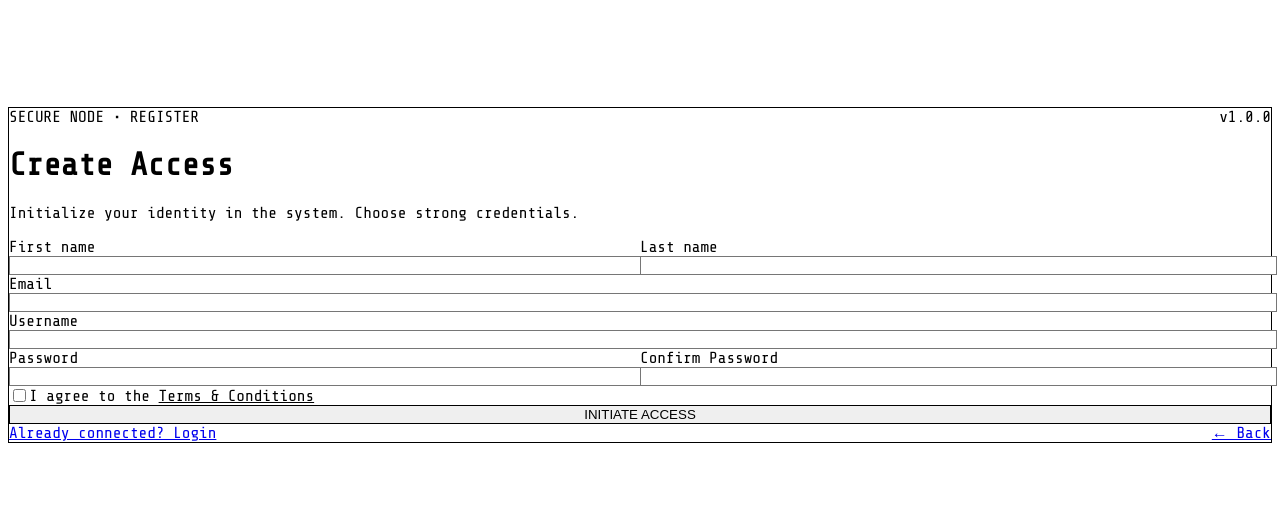
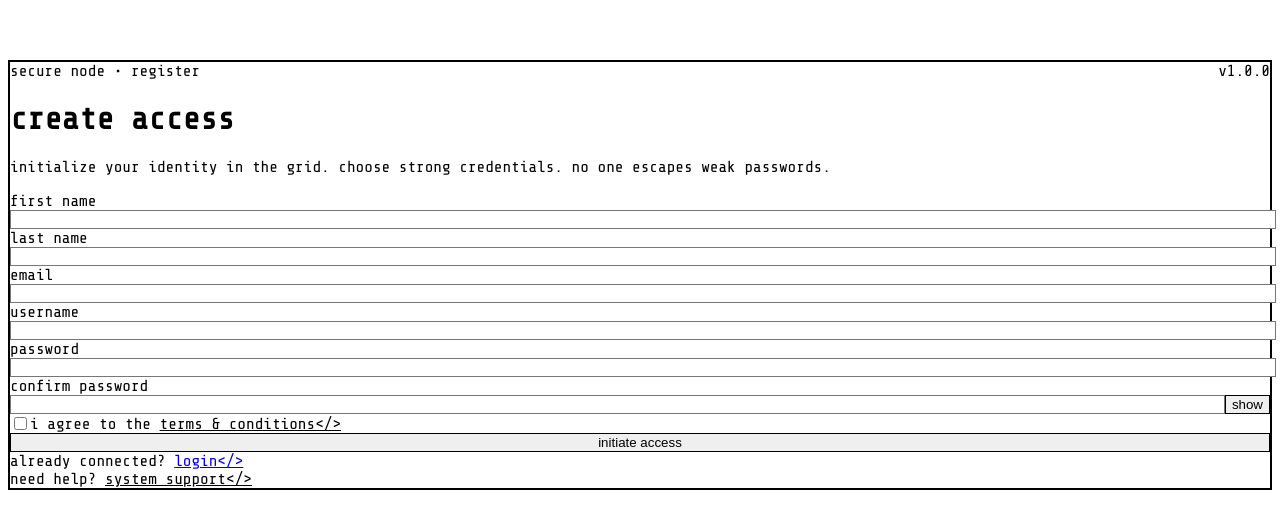
Before and after one commit to mejiasergio2002-max/Refuge, a Next.js app: page /register in a window 1280 px wide. Shown: the part 133-662 px from the top of the page. Built offline with nearby package versions, Linux system fonts and the light colour scheme.

Commit message:
columned matrix register and login

```diff
--- a/src/app/login/page.tsx
+++ b/src/app/login/page.tsx
@@ -2,56 +2,59 @@ import Link from "next/link"
 
 export default function LoginPage() {
   return (
-    <main className="min-h-screen flex items-center justify-center bg-white px-6">
-      <div className="w-full max-w-2xl border border-black p-10">
-
-        <div className="flex justify-between text-sm mb-8">
-          <span>SECURE NODE • LOGIN</span>
+    <main className="min-h-screen bg-white flex items-center justify-center px-6">
+      <div className="w-full max-w-2xl border border-black p-2">
+        <div className="border border-black p-8 md:p-10">
+          <div className="flex items-center justify-between text-sm">
+            <div className="flex items-center gap-2">
+              <span className="inline-block h-2 w-2 rounded-full bg-black" />
+              <span>secure node • login</span>
+            </div>
             <span>v1.0.0</span>
           </div>
 
-        <h1 className="text-4xl tracking-widest">
-          Access Portal
-        </h1>
+          <h1 className="mt-8 text-5xl tracking-widest">access portal</h1>
 
-        <p className="mt-4 text-sm text-black/60">
-          Authenticate to enter the system.
+          <p className="mt-4 text-sm text-black/60 max-w-xl">
+            authenticate your credentials to enter the system.
           </p>
 
-        <div className="mt-10 space-y-6">
-
+          <div className="mt-10 space-y-7">
             <div>
-            <label className="block text-sm mb-2">Email</label>
+              <label className="block text-sm mb-2">email</label>
               <input
+                className="w-full border border-black px-4 py-3 outline-none focus:bg-black focus:text-white transition"
                 type="email"
-              className="w-full border border-black px-4 py-3 outline-none focus:bg-black focus:text-white transition"
               />
             </div>
 
             <div>
-            <label className="block text-sm mb-2">Password</label>
+              <label className="block text-sm mb-2">password</label>
               <input
+                className="w-full border border-black px-4 py-3 outline-none focus:bg-black focus:text-white transition"
                 type="password"
-              className="w-full border border-black px-4 py-3 outline-none focus:bg-black focus:text-white transition"
               />
             </div>
 
             <button className="w-full border border-black bg-black text-white py-4 tracking-widest hover:opacity-90 transition">
-            INITIATE ACCESS
+              initiate access
             </button>
-
           </div>
 
-        <div className="mt-8 flex justify-between text-sm text-black/60">
+          <div className="mt-8 grid grid-cols-1 md:grid-cols-2 gap-4 text-sm text-black/60">
+            <div>
+              new here?{" "}
               <Link href="/register" className="underline">
-            Create Access
-          </Link>
-
-          <Link href="/" className="underline">
-            ← Back
+                create access&lt;/&gt;
               </Link>
             </div>
-
+            <div className="md:text-right">
+              <Link href="/" className="underline">
+                back&lt;/&gt;
+              </Link>
+            </div>
+          </div>
+        </div>
       </div>
     </main>
   )
--- a/src/app/register/page.tsx
+++ b/src/app/register/page.tsx
@@ -2,112 +2,124 @@ import Link from "next/link"
 
 export default function RegisterPage() {
   return (
-    <main className="min-h-screen flex items-center justify-center bg-white px-6">
-      <div className="w-full max-w-2xl border border-black p-10">
-
-        {/* top header row */}
-        <div className="flex justify-between text-sm mb-8">
-          <span>SECURE NODE • REGISTER</span>
+    <main className="min-h-screen bg-white flex items-center justify-center px-6">
+      {/* outer frame */}
+      <div className="w-full max-w-2xl border border-black p-2">
+        {/* inner frame */}
+        <div className="border border-black p-8 md:p-10">
+          {/* header row (two columns) */}
+          <div className="flex items-center justify-between text-sm">
+            <div className="flex items-center gap-2">
+              <span className="inline-block h-2 w-2 rounded-full bg-black" />
+              <span>secure node • register</span>
+            </div>
             <span>v1.0.0</span>
           </div>
 
           {/* title */}
-        <h1 className="text-4xl tracking-widest">
-          Create Access
-        </h1>
+          <h1 className="mt-8 text-5xl tracking-widest">create access</h1>
 
-        <p className="mt-4 text-sm text-black/60">
-          Initialize your identity in the system. Choose strong credentials.
+          {/* description */}
+          <p className="mt-4 text-sm text-black/60 max-w-xl">
+            initialize your identity in the grid. choose strong credentials.
+            no one escapes weak passwords.
           </p>
 
-        {/* form grid */}
-        <div className="mt-10 space-y-6">
-
-          {/* first + last name row */}
-          <div className="grid grid-cols-2 gap-6">
+          {/* form */}
+          <div className="mt-10 space-y-7">
+            {/* row 1: two columns */}
+            <div className="grid grid-cols-1 md:grid-cols-2 gap-6">
               <div>
-              <label className="block text-sm mb-2">First name</label>
+                <label className="block text-sm mb-2">first name</label>
                 <input
+                  className="w-full border border-black px-4 py-3 outline-none focus:bg-black focus:text-white transition"
                   type="text"
-                className="w-full border border-black px-4 py-3 outline-none focus:bg-black focus:text-white transition"
                 />
               </div>
 
               <div>
-              <label className="block text-sm mb-2">Last name</label>
+                <label className="block text-sm mb-2">last name</label>
                 <input
+                  className="w-full border border-black px-4 py-3 outline-none focus:bg-black focus:text-white transition"
                   type="text"
-                className="w-full border border-black px-4 py-3 outline-none focus:bg-black focus:text-white transition"
                 />
               </div>
             </div>
 
-          {/* email */}
+            {/* row 2: full width */}
             <div>
-            <label className="block text-sm mb-2">Email</label>
+              <label className="block text-sm mb-2">email</label>
               <input
+                className="w-full border border-black px-4 py-3 outline-none focus:bg-black focus:text-white transition"
                 type="email"
-              className="w-full border border-black px-4 py-3 outline-none focus:bg-black focus:text-white transition"
               />
             </div>
 
-          {/* username */}
+            {/* row 3: full width */}
             <div>
-            <label className="block text-sm mb-2">Username</label>
+              <label className="block text-sm mb-2">username</label>
               <input
+                className="w-full border border-black px-4 py-3 outline-none focus:bg-black focus:text-white transition"
                 type="text"
-              className="w-full border border-black px-4 py-3 outline-none focus:bg-black focus:text-white transition"
               />
             </div>
 
-          {/* password row */}
-          <div className="grid grid-cols-2 gap-6">
+            {/* row 4: two columns */}
+            <div className="grid grid-cols-1 md:grid-cols-2 gap-6">
               <div>
-              <label className="block text-sm mb-2">Password</label>
+                <label className="block text-sm mb-2">password</label>
                 <input
+                  className="w-full border border-black px-4 py-3 outline-none focus:bg-black focus:text-white transition"
                   type="password"
-                className="w-full border border-black px-4 py-3 outline-none focus:bg-black focus:text-white transition"
                 />
               </div>
 
               <div>
-              <label className="block text-sm mb-2">Confirm Password</label>
+                <label className="block text-sm mb-2">confirm password</label>
+                <div className="flex gap-3">
                   <input
+                    className="w-full border border-black px-4 py-3 outline-none focus:bg-black focus:text-white transition"
                     type="password"
-                className="w-full border border-black px-4 py-3 outline-none focus:bg-black focus:text-white transition"
                   />
+                  <button
+                    type="button"
+                    className="border border-black px-4 py-3 text-sm hover:bg-black hover:text-white transition"
+                  >
+                    show
+                  </button>
+                </div>
               </div>
             </div>
 
-          {/* checkbox */}
+            {/* row 5: checkbox */}
             <div className="flex items-center gap-3 text-sm">
               <input type="checkbox" className="h-4 w-4 border border-black" />
               <span>
-              I agree to the{" "}
-              <span className="underline cursor-pointer">
-                Terms & Conditions
-              </span>
+                i agree to the{" "}
+                <span className="underline cursor-pointer">terms &amp; conditions&lt;/&gt;</span>
               </span>
             </div>
 
-          {/* CTA */}
+            {/* row 6: button */}
             <button className="w-full border border-black bg-black text-white py-4 tracking-widest hover:opacity-90 transition">
-            INITIATE ACCESS
+              initiate access
             </button>
-
           </div>
 
-        {/* bottom links */}
-        <div className="mt-8 flex justify-between text-sm text-black/60">
+          {/* footer row (two columns) */}
+          <div className="mt-8 grid grid-cols-1 md:grid-cols-2 gap-4 text-sm text-black/60">
+            <div>
+              already connected?{" "}
               <Link href="/login" className="underline">
-            Already connected? Login
-          </Link>
-
-          <Link href="/" className="underline">
-            ← Back
+                login&lt;/&gt;
               </Link>
             </div>
-
+            <div className="md:text-right">
+              need help?{" "}
+              <span className="underline cursor-pointer">system support&lt;/&gt;</span>
+            </div>
+          </div>
+        </div>
       </div>
     </main>
   )
```
Lines whose indentation alone changed are shown as unchanged.
